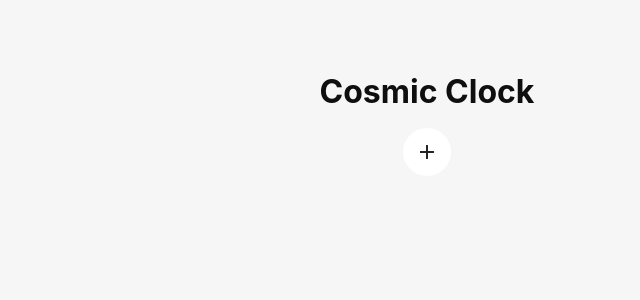
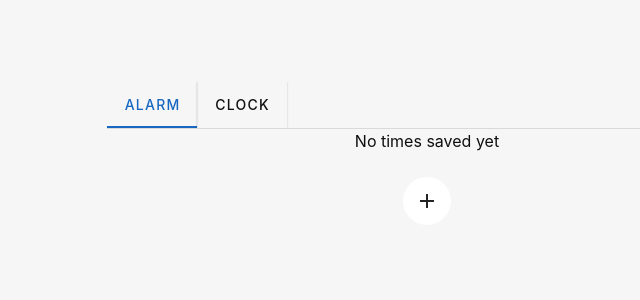
Before and after one commit to gorgoroth31/Clock, a Vue app: page / in a window 1280 px wide. Shown: the top 300 px of the page, without its empty margins (213-853 px from the left). Built offline with nearby package versions, Linux system fonts and the light colour scheme.

Commit message:
introduced tabs

```diff
--- a/src/App.vue
+++ b/src/App.vue
@@ -1,52 +1,25 @@
 <template>
   <main class="container">
-      <h1>Cosmic Clock</h1>
-      <br>
-      <div v-for="time in times">
-        <TimeCard :time="time" v-on:delete="deleteTime"></TimeCard>
-        <br>
-      </div>
-      <div class="row">
-        <AddTimeDialog @submit="addTime"></AddTimeDialog>
-      </div>
+    <v-tabs color="primary" v-model="tab">
+      <v-tab value="alarm">Alarm</v-tab>
+      <v-tab value="clock">Clock</v-tab>
+    </v-tabs>
+    <v-divider></v-divider>
+    <v-tabs-window v-model="tab">
+      <v-tabs-window-item value="alarm">
+        <Alarm></Alarm>
+      </v-tabs-window-item>
+
+      <v-tabs-window-item value="clock">
+        <div>Clock coming soon</div>
+      </v-tabs-window-item>
+    </v-tabs-window>
   </main>
 </template>
 
 <script setup lang="ts">
-import { onMounted, Ref, ref } from "vue";
-import { invoke } from "@tauri-apps/api/core";
-import AddTimeDialog from "./components/dialogs/AddTimeDialog.vue";
-import TimeCard from "./components/TimeCard.vue";
+import Alarm from './components/pages/Alarm.vue';
+import { Ref, ref } from 'vue'
 
-const times: Ref<string[]> = ref([])
-
-onMounted(() => {
-  loadTimes()
-})
-
-async function addTime(time: string) {
-  await invoke('add_time', {
-    time: time
-  })
-  await loadTimes();
-}
-
-async function loadTimes() {
-  times.value = await invoke("read_times")
-}
-
-async function deleteTime(time: string) {
-  await invoke('delete_time', {
-    time: time
-  })
-  await loadTimes();
-}
-
+const tab: Ref<string, string> = ref('alarm')
 </script>
-
-<style scoped>
-.add-time {
-  font-size: 2em;
-  padding: .2em .5em;
-}
-</style>
--- /dev/null
+++ b/src/components/pages/Alarm.vue
@@ -0,0 +1,54 @@
+<template>
+    <div v-if="times.length === 0">
+        <div>No times saved yet</div>
+        <br>
+    </div>
+    <v-container v-else>
+        <div v-for="time in times">
+            <TimeCard :time="time" v-on:delete="deleteTime"></TimeCard>
+            <br>
+        </div>
+    </v-container>
+    <div class="row">
+        <AddTimeDialog @submit="addTime"></AddTimeDialog>
+    </div>
+</template>
+
+<script setup lang="ts">
+import { onMounted, Ref, ref } from "vue";
+import { invoke } from "@tauri-apps/api/core";
+import AddTimeDialog from "./../dialogs/AddTimeDialog.vue";
+import TimeCard from "./../TimeCard.vue";
+
+const times: Ref<string[]> = ref([])
+
+onMounted(() => {
+    loadTimes()
+})
+
+async function addTime(time: string) {
+    await invoke('add_time', {
+        time: time
+    })
+    await loadTimes();
+}
+
+async function loadTimes() {
+    times.value = await invoke("read_times")
+}
+
+async function deleteTime(time: string) {
+    await invoke('delete_time', {
+        time: time
+    })
+    await loadTimes();
+}
+
+</script>
+
+<style scoped>
+.add-time {
+    font-size: 2em;
+    padding: .2em .5em;
+}
+</style>
```
